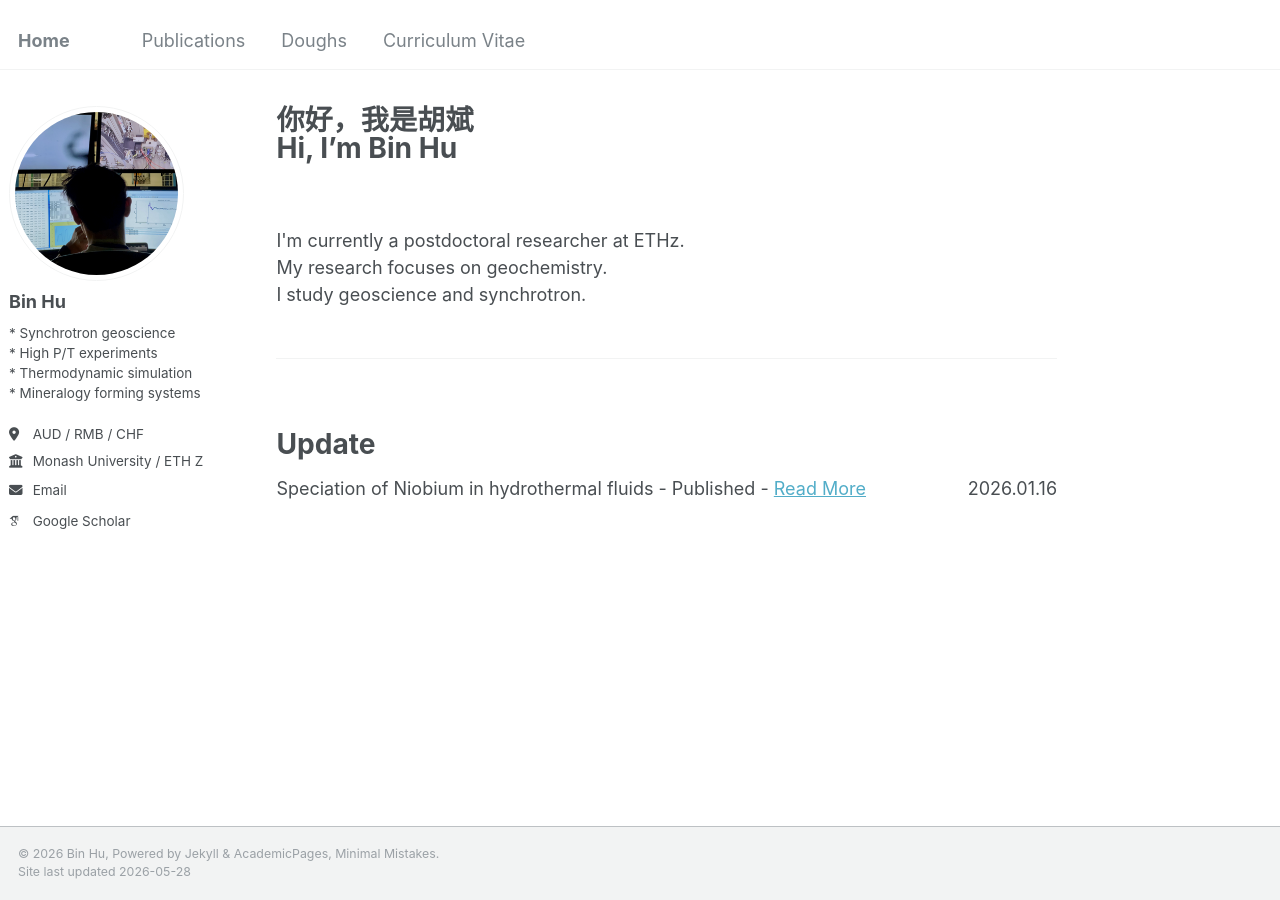
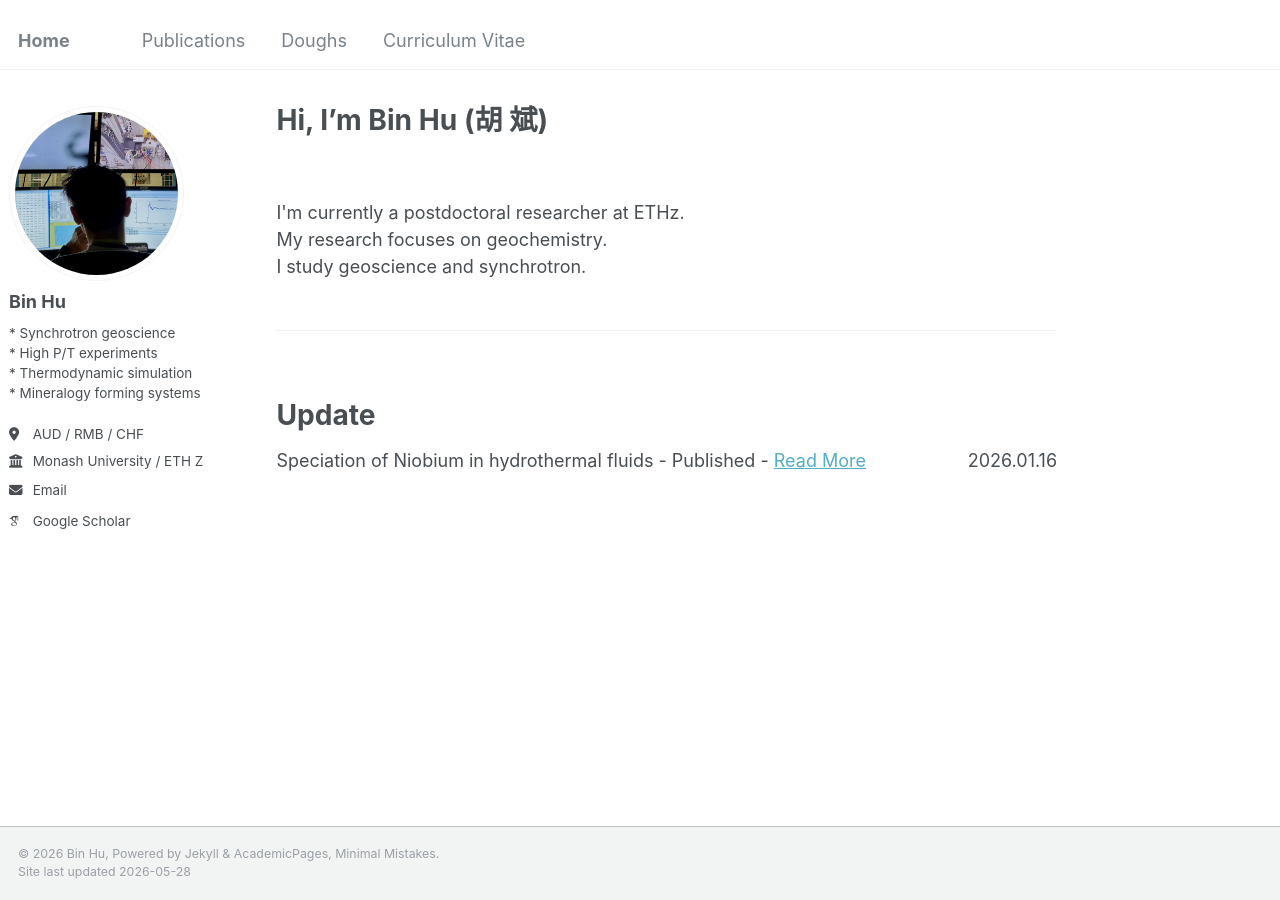
Before and after one commit to bhchemx/bhchemx.github.io, a Jekyll site: the page built from _pages/about.md, in a window 1280 px wide. Built offline with Jekyll 4.4.1, drawn with Linux system fonts in a browser that asks for light colours; some web fonts are replaced.

Commit message:
Update about.md

```diff
--- a/_pages/about.md
+++ b/_pages/about.md
@@ -1,6 +1,6 @@
 ---
 permalink: /
-title: "你好，我是胡斌<br/>Hi, I'm Bin Hu"
+title: "Hi, I'm Bin Hu (胡 斌)"
 author_profile: true
 redirect_from:
   - /about/
```
